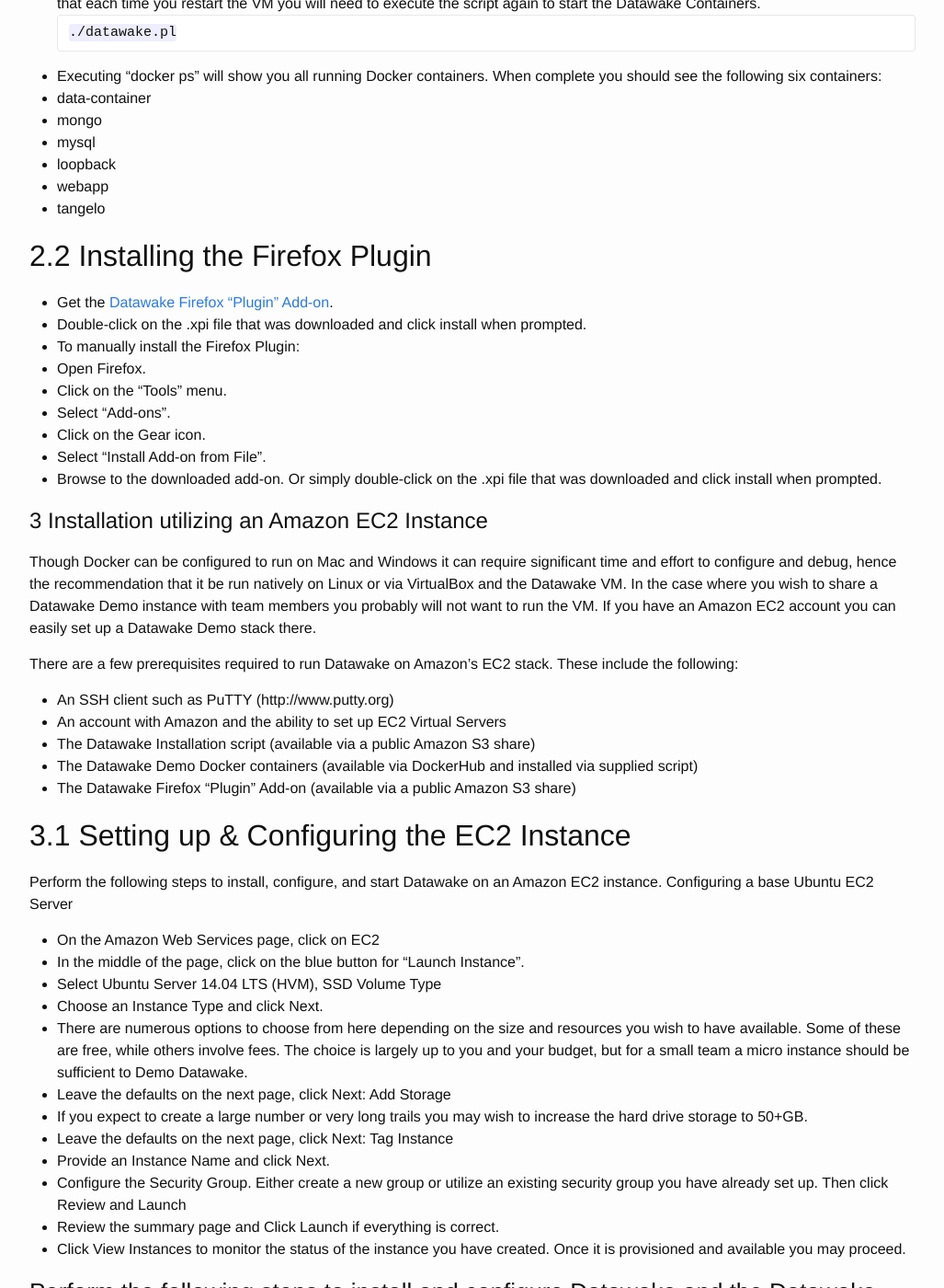
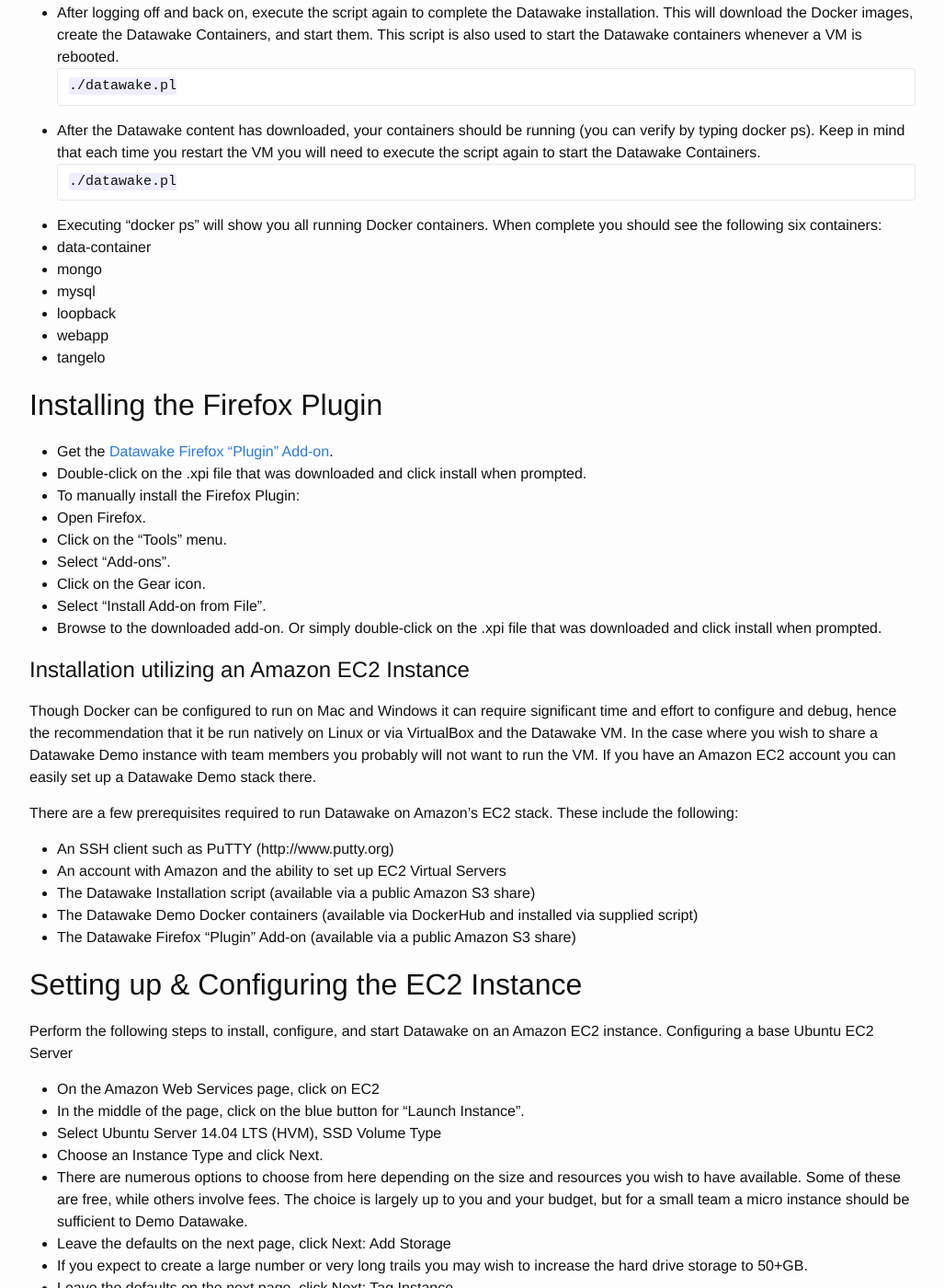
Before and after one commit to Sotera/Datawake, a Jekyll site: the page built from quickstart.md, in a window 1280 px wide and 1400 px high, scrolled down 1698 px. Shown: the whole window at 92% size, without its empty margins (126-1153 px from the left). Built offline with Jekyll 4.4.1, drawn with Linux system fonts in a browser that asks for light colours; some of the changed text lies outside the part shown.

Commit message:
adding TOC

```diff
--- a/quickstart.md
+++ b/quickstart.md
@@ -66,7 +77,7 @@
   * webapp
   * tangelo
 
-## 2.2	Installing the Firefox Plugin
+## Installing the Firefox Plugin
 *	Get the [Datawake Firefox “Plugin” Add-on](https://s3.amazonaws.com/soterastuff/simple_datawake/dwfirefox.xpi).
 * Double-click on the .xpi file that was downloaded and click install when prompted.
 *	To manually install the Firefox Plugin:
@@ -77,7 +88,7 @@
   * Select "Install Add-on from File".
   * Browse to the downloaded add-on.  Or simply double-click on the .xpi file that was downloaded and click install when prompted.
 
-# 3	Installation utilizing an Amazon EC2 Instance
+# Installation utilizing an Amazon EC2 Instance
 Though Docker can be configured to run on Mac and Windows it can require significant time and effort to configure and debug, hence the recommendation that it be run natively on Linux or via VirtualBox and the Datawake VM. In the case where you wish to share a Datawake Demo instance with team members you probably will not want to run the VM.  If you have an Amazon EC2 account you can easily set up a Datawake Demo stack there.
 
 There are a few prerequisites required to run Datawake on Amazon’s EC2 stack.  These include the following:
@@ -87,7 +98,7 @@
 *	The Datawake Demo Docker containers (available via DockerHub and installed via supplied script)
 *	The Datawake Firefox “Plugin” Add-on (available via a public Amazon S3 share)
 
-## 3.1	Setting up & Configuring the EC2 Instance
+## Setting up & Configuring the EC2 Instance
 Perform the following steps to install, configure, and start Datawake on an Amazon EC2 instance.
 Configuring a base Ubuntu EC2 Server
 
@@ -142,7 +153,7 @@
   *	webapp
   *	tangelo
 
-## 3.2	Installing the Firefox Plugin
+## Installing the Firefox Plugin
 *	Get the [Datawake Firefox “Plugin” Add-on](https://s3.amazonaws.com/soterastuff/simple_datawake/dwfirefox.xpi).
 * Double-click on the .xpi file that was downloaded and click install when prompted.
 *	To manually install the Firefox Plugin:
```
Also changed, not shown: other parts of quickstart.md (+12 -1 lines).
